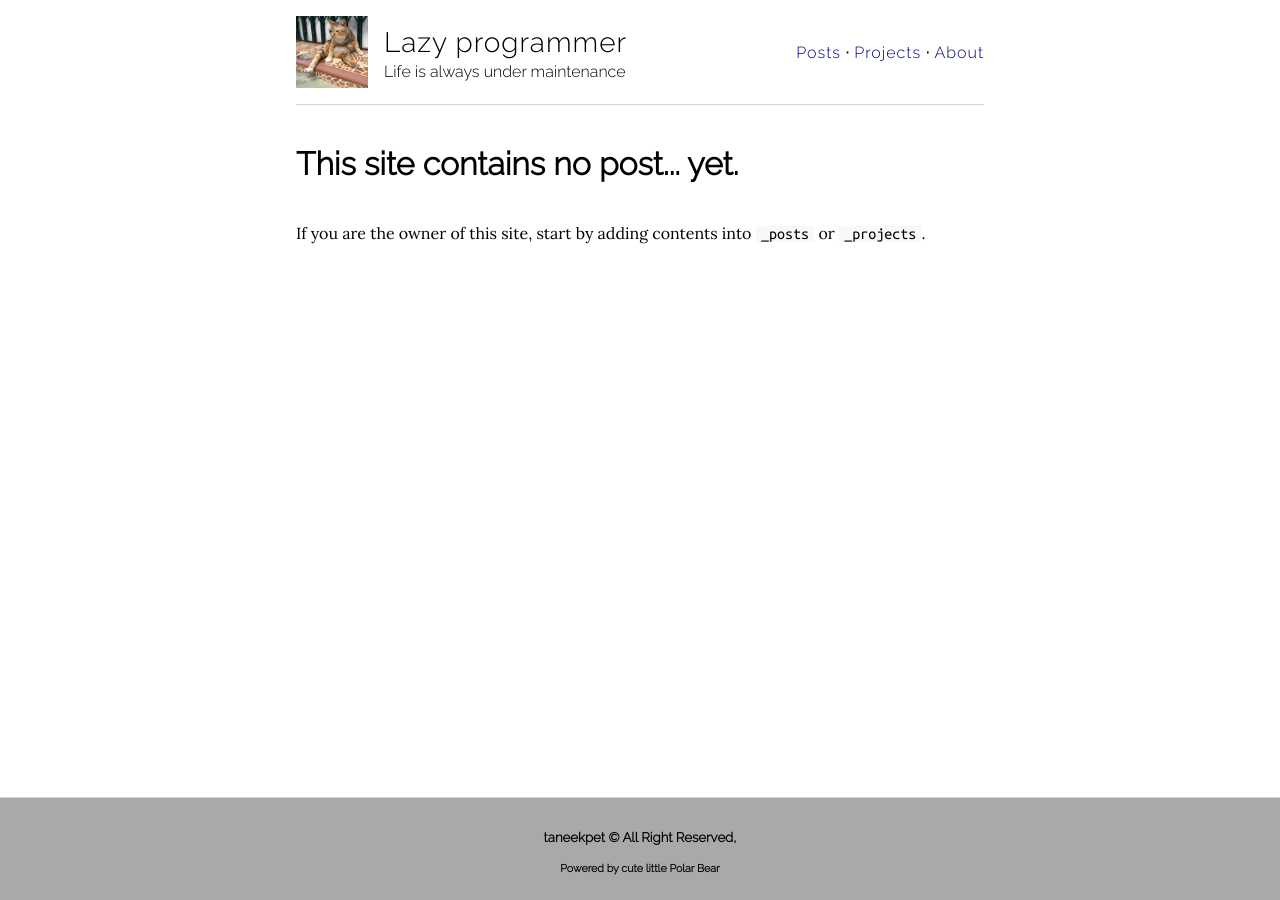
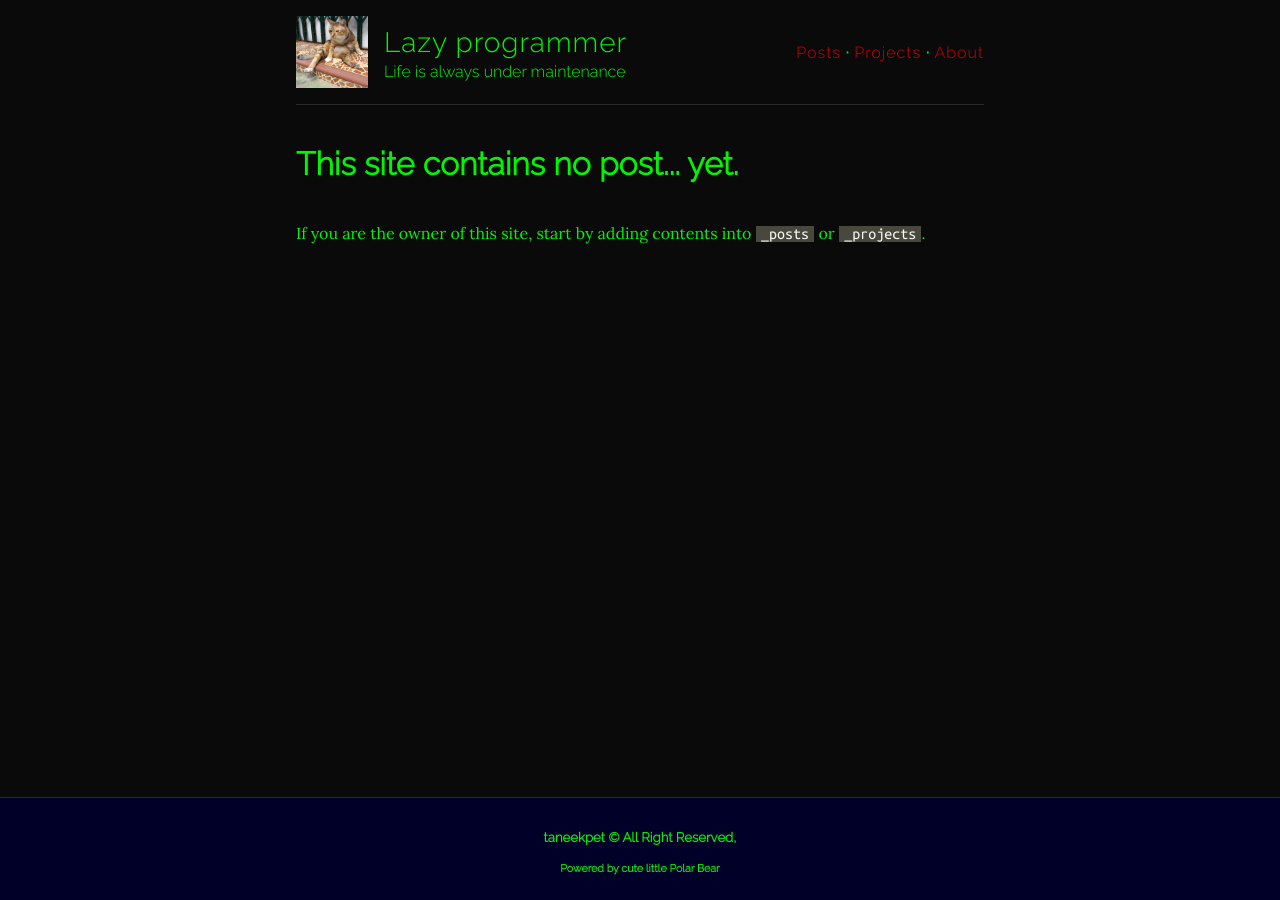
Before and after one commit to taneekpet/taneekpet.github.io, a Jekyll site: the page built from index.md, in a window 1280 px wide. Built offline with Jekyll 4.4.1, drawn with Linux system fonts in a browser that asks for light colours.

Commit message:
change theme

```diff
--- a/_data/theme.yml
+++ b/_data/theme.yml
@@ -1,8 +1,8 @@
 #TODO set each item to null then define your css color in _sass/ dir.
 #     preset: palette = { north-pole, aurora }, highlight = { github, monokai }
 color:
-  palette:
-  highlight: github
+  palette:   aurora
+  highlight: monokai
 
 
 #TODO set short, long to null then define your display in _include/date/ dir.
```
